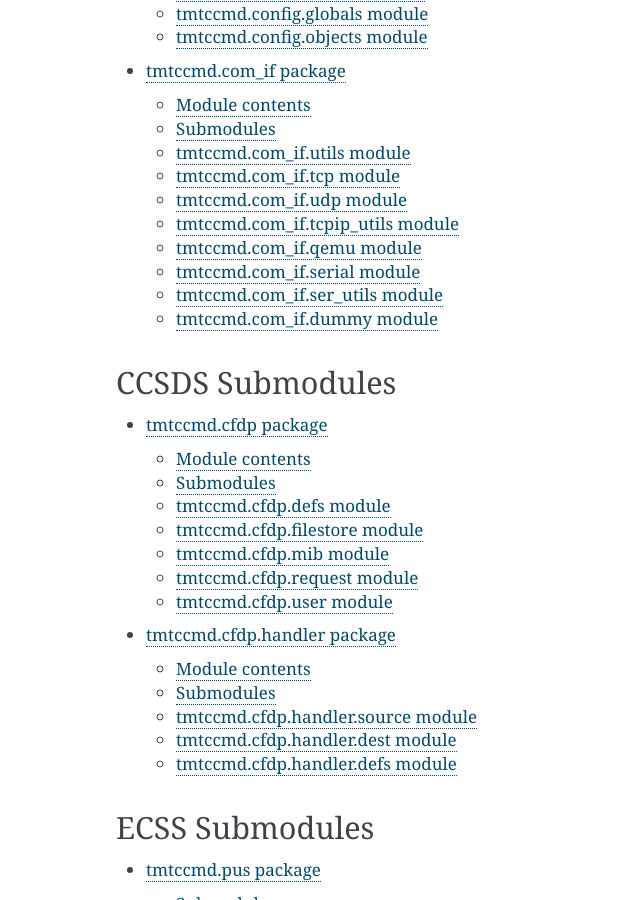
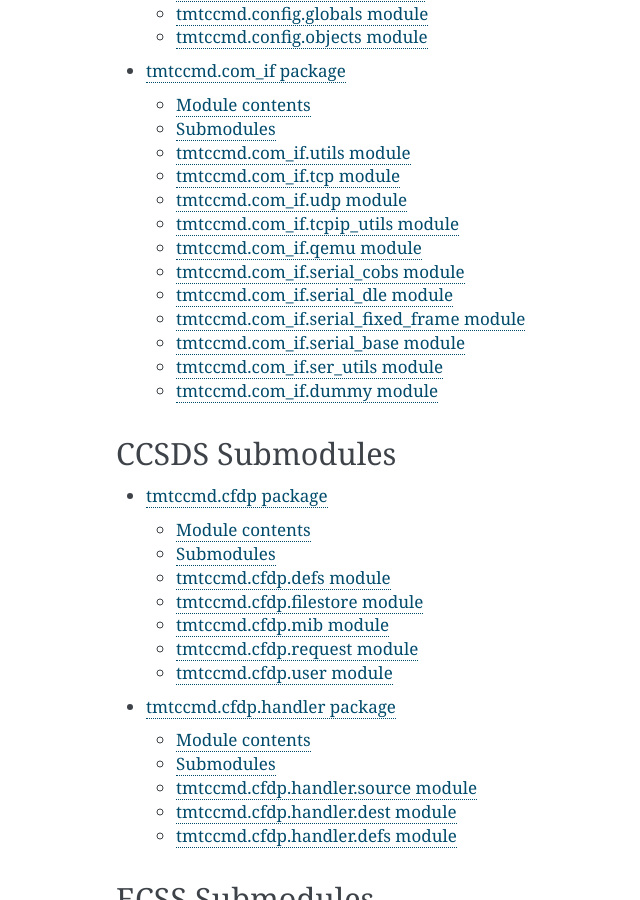
Before and after one commit to robamu-org/tmtccmd, a Sphinx documentation site: the page built from docs/api.rst, in a window 1280 px wide and 900 px high, scrolled down 728 px. Shown: the whole window, without its empty margins (304-944 px from the left). Built offline with Sphinx 7.4.7, drawn with Linux system fonts in a browser that asks for light colours.

Commit message:
doc fixes

```diff
--- a/docs/api/tmtccmd.com_if.rst
+++ b/docs/api/tmtccmd.com_if.rst
@@ -52,10 +52,34 @@ tmtccmd.com\_if.qemu module
    :undoc-members:
    :show-inheritance:
 
-tmtccmd.com\_if.serial module
+tmtccmd.com\_if.serial\_cobs module
 --------------------------------------
 
-.. automodule:: tmtccmd.com_if.serial
+.. automodule:: tmtccmd.com_if.serial_cobs
+   :members:
+   :undoc-members:
+   :show-inheritance:
+
+tmtccmd.com\_if.serial\_dle module
+--------------------------------------
+
+.. automodule:: tmtccmd.com_if.serial_dle
+   :members:
+   :undoc-members:
+   :show-inheritance:
+
+tmtccmd.com\_if.serial\_fixed_frame module
+--------------------------------------
+
+.. automodule:: tmtccmd.com_if.serial_fixed_frame
+   :members:
+   :undoc-members:
+   :show-inheritance:
+
+tmtccmd.com\_if.serial\_base module
+--------------------------------------
+
+.. automodule:: tmtccmd.com_if.serial_base
    :members:
    :undoc-members:
    :show-inheritance:
```
